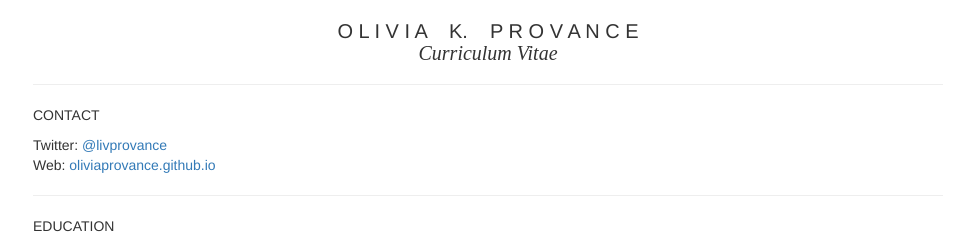
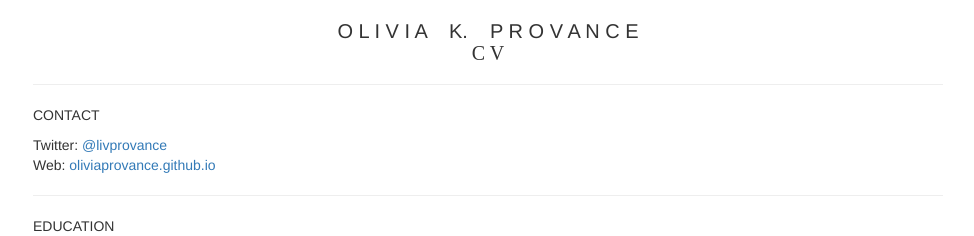
Before and after one commit to livprovance/oliviaprovance.github.io, a Jekyll site: the page CV/index.html, which Jekyll copies as it is, in a window 1280 px wide and 900 px high. Shown: the top 236 px of the window, without its empty margins (152-1126 px from the left). Built offline with Jekyll 4.4.1, drawn with Linux system fonts in a browser that asks for light colours.

Commit message:
Update index.html

```diff
--- a/CV/index.html
+++ b/CV/index.html
@@ -373,7 +373,7 @@ summary {
 
 <center>
 <h1 class="title toc-ignore"> O L I V I A &nbsp;&nbsp; K. &nbsp;&nbsp; P R O V A N C E
-<p style="font-family:Helvetica Light"><em>Curriculum Vitae</em></h5>
+<p style="font-family:Helvetica Light">C V
 </center>
 
 </div>
```
